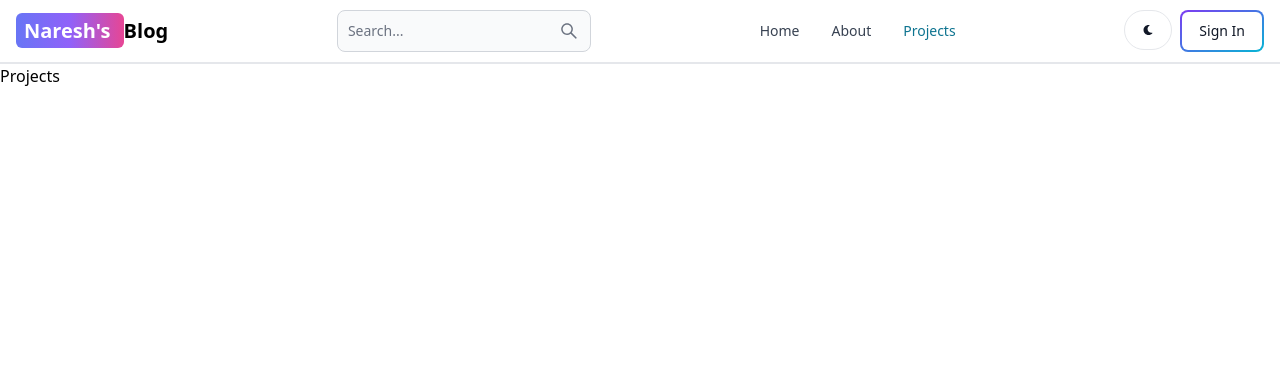
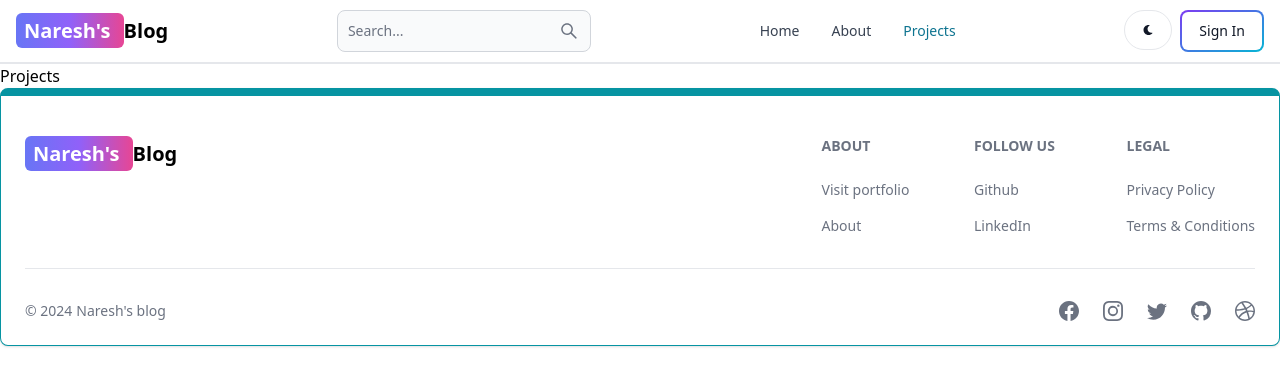
Before and after one commit to naresh-webdev/mernblog, a React (Vite) app in the folder client/: page /projects in a window 1280 px wide. Shown: the top 386 px of the page. Built offline with nearby package versions, Linux system fonts and the light colour scheme.

Commit message:
Add Footer component to App.jsx

```diff
--- a/client/src/App.jsx
+++ b/client/src/App.jsx
@@ -6,7 +6,7 @@
 import Dashboard from "./pages/Dashboard";
 import Projects from "./pages/Projects";
 import Header from "./components/Header";
-
+import Footer from "./components/Footer";
 function App() {
   return (
     <BrowserRouter>
@@ -19,6 +19,7 @@
         <Route path="/dashboard" element={<Dashboard />} />
         <Route path="/projects" element={<Projects />} />
       </Routes>
+      <Footer />
     </BrowserRouter>
   );
 }
--- /dev/null
+++ b/client/src/components/Footer.jsx
@@ -0,0 +1,97 @@
+import { Footer } from "flowbite-react";
+import { Link } from "react-router-dom";
+import {
+  BsFacebook,
+  BsInstagram,
+  BsTwitter,
+  BsGithub,
+  BsDribbble,
+} from "react-icons/bs";
+
+function FooterComponent() {
+  return (
+    <Footer container className="border border-t-8 border-teal-500">
+      <div className="w-full max-w-7xl mx-auto">
+        <div className="grid w-full justify-between sm:flex md:grid-cols-1">
+          <div className="mt-5">
+            <Link
+              to="/"
+              className="self-center whitespace-nowrap text-lg sm:text-xl font-semibold dark:text-white"
+            >
+              <span className="px-2 py-1 bg-gradient-to-r from-indigo-500 via-purple-500 to-pink-500 rounded-md text-white">
+                Naresh's{" "}
+              </span>
+              Blog
+            </Link>
+          </div>
+          <div className="grid grid-cols-2 gap-8 mt-4 sm:grid-cols-3 sm:gap-6">
+            <div>
+              <Footer.Title title="About" />
+              <Footer.LinkGroup col>
+                <Footer.Link
+                  rel="noopener noreferrer"
+                  target="_blank"
+                  href="https://nareshit.tech/"
+                >
+                  Visit portfolio
+                </Footer.Link>
+                <Footer.Link
+                  rel="noopener noreferrer"
+                  target="_blank"
+                  href="/about"
+                >
+                  About
+                </Footer.Link>
+              </Footer.LinkGroup>
+            </div>
+
+            <div>
+              <Footer.Title title="Follow us" />
+              <Footer.LinkGroup col>
+                <Footer.Link
+                  rel="noopener noreferrer"
+                  target="_blank"
+                  href="https://github.com/naresh-webdev"
+                >
+                  Github
+                </Footer.Link>
+                <Footer.Link rel="noopener noreferrer" target="_blank" href="#">
+                  LinkedIn
+                </Footer.Link>
+              </Footer.LinkGroup>
+            </div>
+
+            <div>
+              <Footer.Title title="Legal" />
+              <Footer.LinkGroup col>
+                <Footer.Link rel="noopener noreferrer" target="_blank" href="#">
+                  Privacy Policy
+                </Footer.Link>
+                <Footer.Link rel="noopener noreferrer" target="_blank" href="#">
+                  Terms &amp; Conditions
+                </Footer.Link>
+              </Footer.LinkGroup>
+            </div>
+          </div>
+        </div>
+        <Footer.Divider />
+        <div className="w-full sm:flex sm:items-center sm:justify-between">
+          <Footer.Copyright
+            href="#"
+            by="Naresh's blog"
+            year={new Date().getFullYear()}
+          />
+          <div className="flex gap-6 sm:mt-0 mt-4 sm:justify-center">
+            <Footer.Icon href="#" icon={BsFacebook} />
+            <Footer.Icon href="#" icon={BsInstagram} />
+            <Footer.Icon href="#" icon={BsTwitter} />
+            <Footer.Icon href="#" icon={BsGithub} />
+            <Footer.Icon href="#" icon={BsDribbble} />
+          </div>
+        </div>
+      </div>
+    </Footer>
+  );
+}
+
+export default FooterComponent;
```
